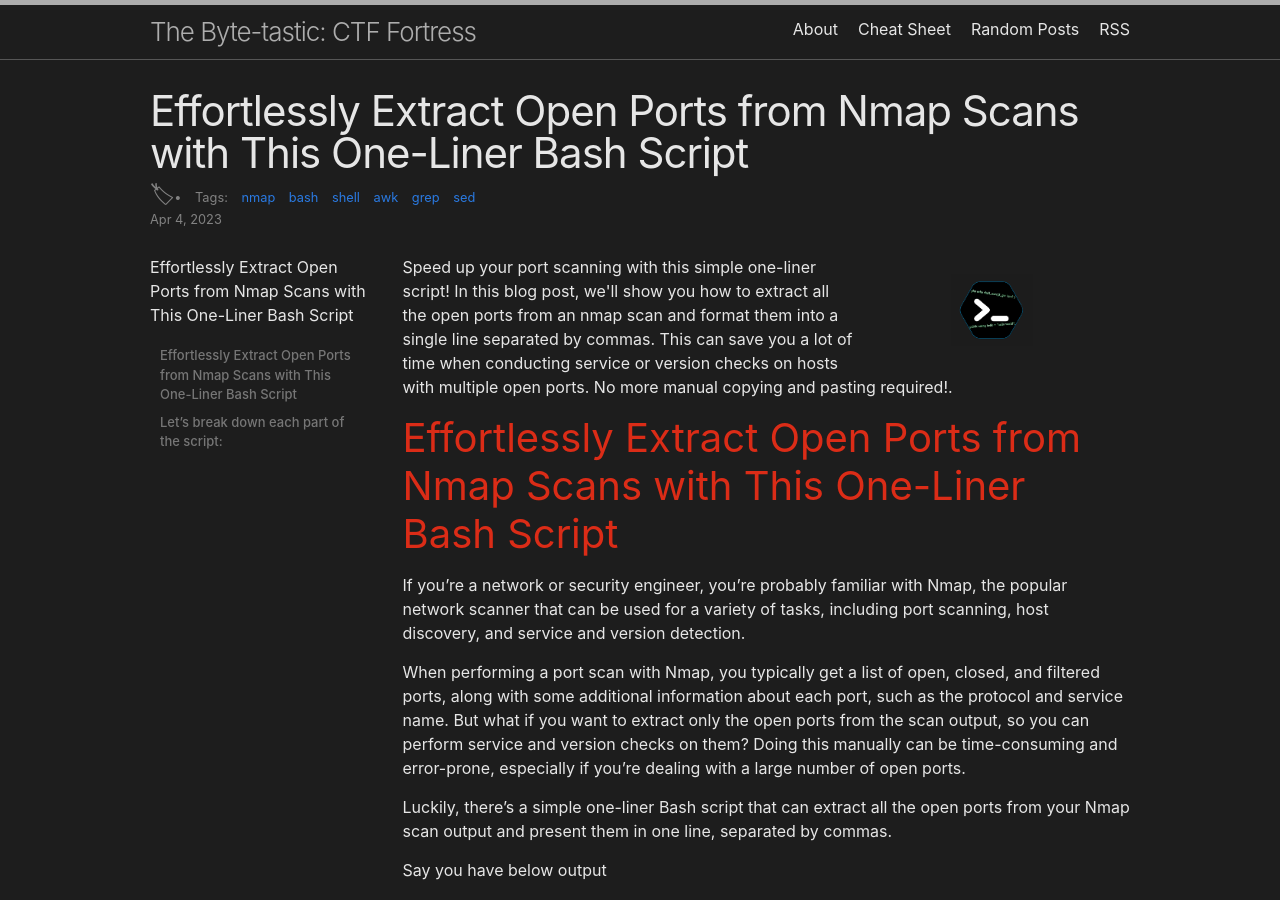
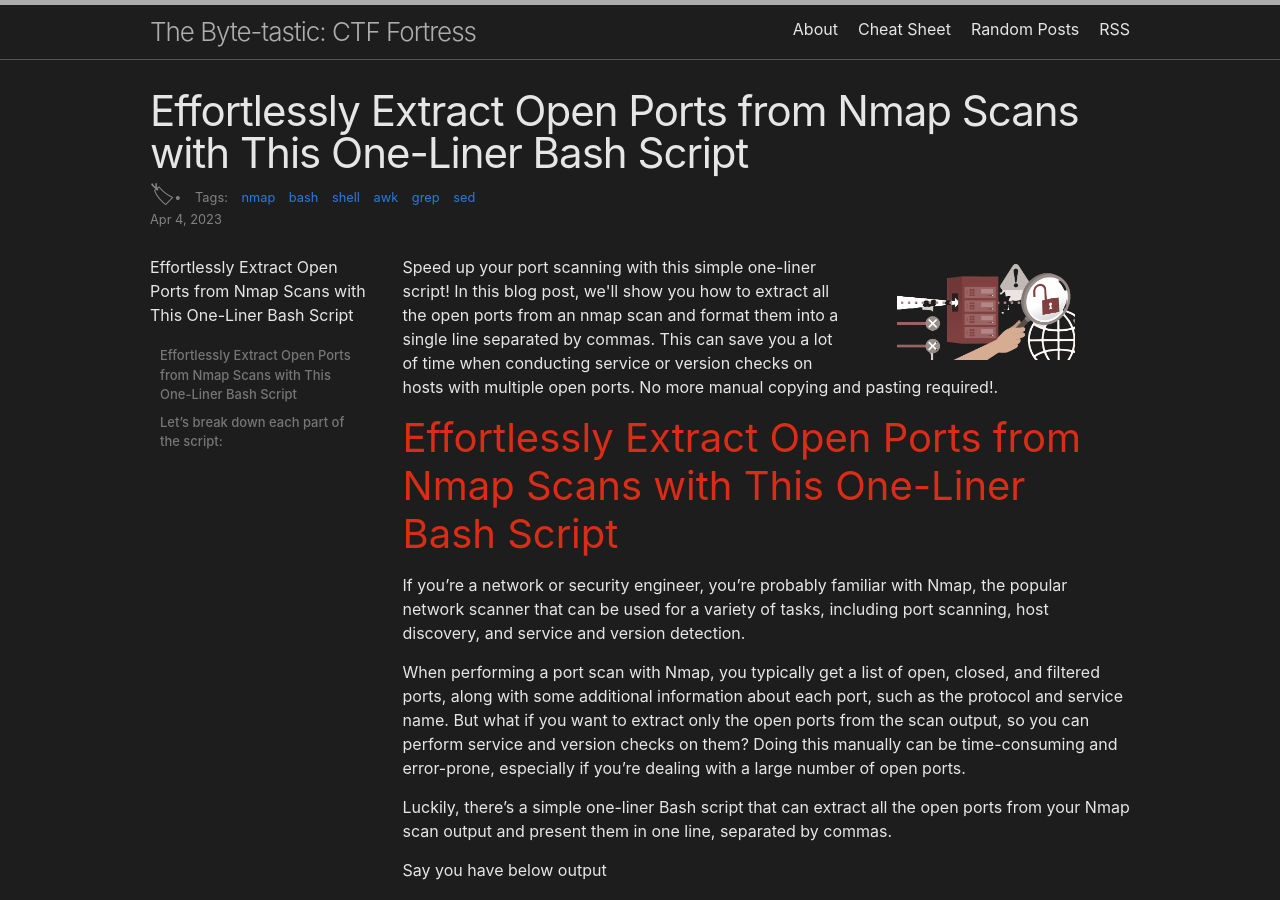
Before and after one commit to GeorgeWere/georgewere.github.io, a Jekyll site: the page built from _random/2023-04-04-Effortlessly-Extract-Open-Ports-from-Nmap.md, in a window 1280 px wide and 900 px high. Built offline with Jekyll 4.4.1, drawn with Linux system fonts in a browser that asks for light colours.

Commit message:
Update 2023-04-04-Effortlessly-Extract-Open-Ports-from-Nmap.md

```diff
--- a/_random/2023-04-04-Effortlessly-Extract-Open-Ports-from-Nmap.md
+++ b/_random/2023-04-04-Effortlessly-Extract-Open-Ports-from-Nmap.md
@@ -3,7 +3,7 @@ layout: post
 title: "Effortlessly Extract Open Ports from Nmap Scans with This One-Liner Bash Script"
 description: "Speed up your port scanning with this simple one-liner script! In this blog post, we'll show you how to extract all the open ports from an nmap scan and format them into a single line separated by commas. This can save you a lot of time when conducting service or version checks on hosts with multiple open ports. No more manual copying and pasting required!."
 tags: [nmap,bash,shell,awk,grep,sed]
-image: "/assets/img/webshell/webshell.png"
+image: "/assets/img/nmap/nmap-removebg-preview.png"
 ---
 
 # Effortlessly Extract Open Ports from Nmap Scans with This One-Liner Bash Script
```
